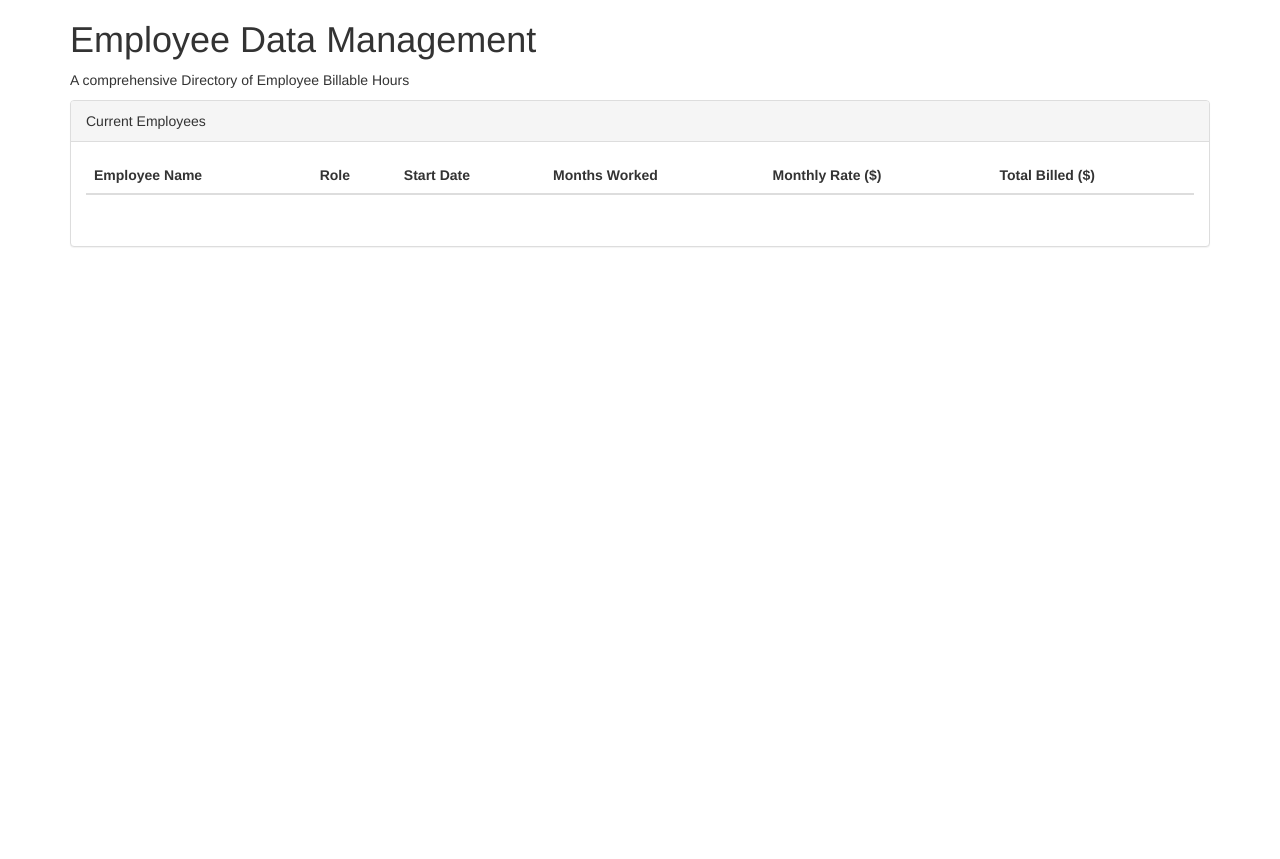
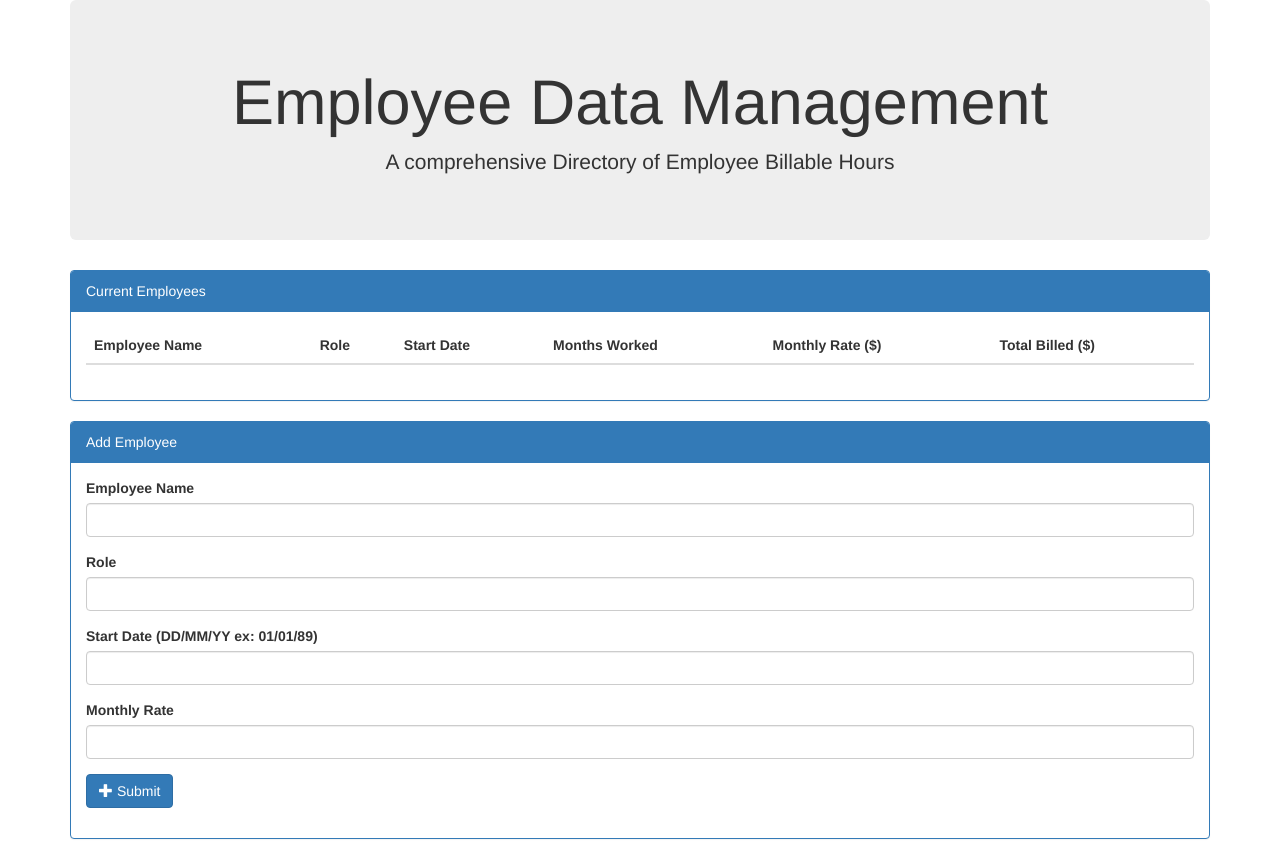
Before and after one commit to katieburrows/employee-data-timesheet, a plain HTML site: page index.html in a window 1280 px wide. Before the commit the page ends 800 px from the top, so only its background shows below. Drawn offline with nearby package versions, Linux system fonts and the light colour scheme.

Commit message:
added the form and some styling with bootstrap

```diff
--- a/index.html
+++ b/index.html
@@ -11,13 +11,15 @@
 </html>
 
 	<div class="container">
-		<header>
-			<h1>Employee Data Management</h1>
-			<p>A comprehensive Directory of Employee Billable Hours</p>
-		</header>
 
+		<div class="jumbotron text-center">
+			<header>
+				<h1>Employee Data Management</h1>
+				<p>A comprehensive Directory of Employee Billable Hours</p>
+			</header>
+		</div>
 
-		<div class="panel panel-default">
+		<div class="panel panel-primary">
 			<div class="panel-heading">
 				Current Employees
 			</div>
@@ -35,22 +37,61 @@
 							<th class="col">Total Billed ($)</th>
 						</tr>
 					</thead>
-					<tbody>
-						<tr>
+					<tbody class="newEmployee">
+
+					<!-- INSERT NEW DIV HERE: -->
+					<!-- <tr>
 							<td id="name"></td>
 							<td id="role"></td>
 							<td id="startDate"></td>
 							<td id="monthsWorked"></td>
 							<td id="rate"></td>
 							<td id="total"></td>
-						</tr>
+						</tr> -->
 					</tbody>
-
-
-
 				</table>
 
 			</div>
+		</div>
+
+		<div class="panel panel-primary">
+			<div class="panel-heading">
+				Add Employee
+			</div>
+
+			<div class="panel-body">
+
+				<form>
+					<div class="form-group">
+		                <label for="nameInput">Employee Name</label>
+		                <input type="text" class="form-control" id="nameInput">
+	                </div>
+
+					<div class="form-group">
+		                <label for="roleInput">Role</label>
+		                <input type="text" class="form-control" id="roleInput">
+	                </div>
+
+					<div class="form-group">
+		                <label for="startInput">Start Date (DD/MM/YY ex: 01/01/89)</label>
+		                <input type="text" class="form-control" id="startInput">
+	                </div>
+
+					<div class="form-group">
+		                <label for="rateInput">Monthly Rate</label>
+		                <input type="text" class="form-control" id="rateInput">
+	                </div>
+
+					<div class="form-group">
+		                <button type="submit" class="btn btn-primary" id="submitButton">
+		                <div class="glyphicon glyphicon-plus"></div>
+		                Submit
+		              	</button>
+					</div>
+				</form>
+
+			</div>
+
 
 
 
```
